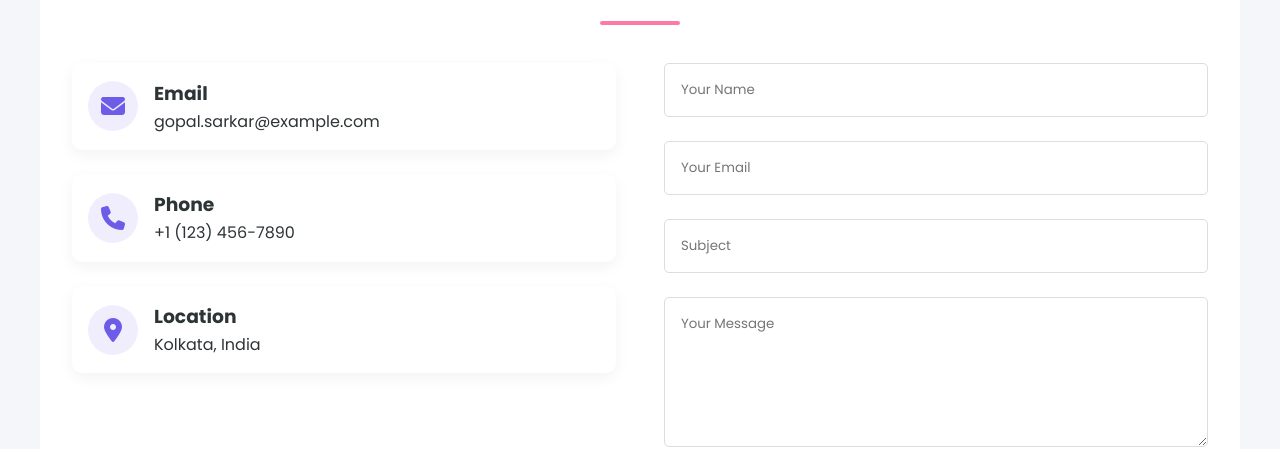
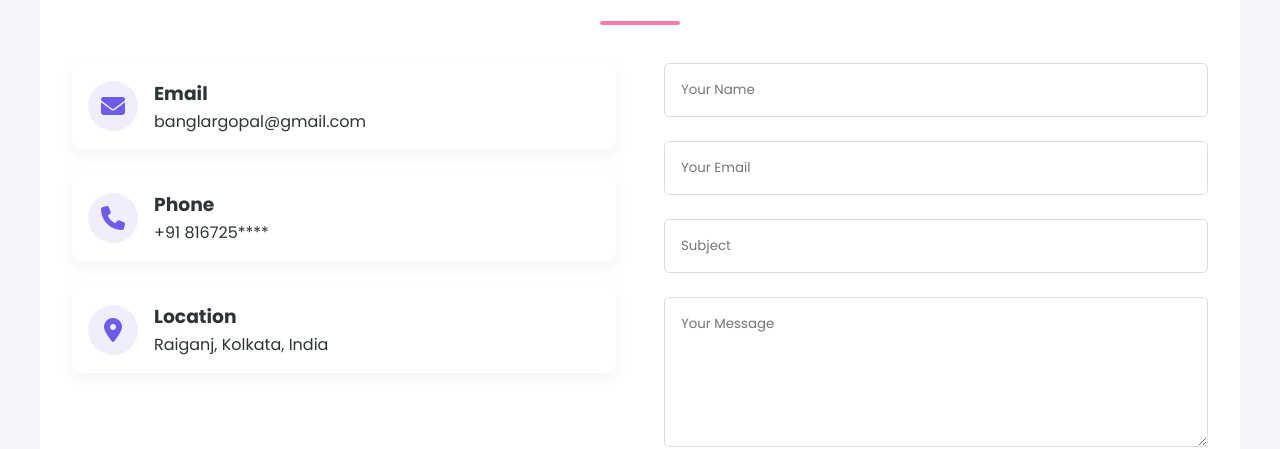
Before and after one commit to gopalsarkarr/Gopal_Protfolio, a plain HTML site: page index.html in a window 1280 px wide. Shown: the part 3097-3546 px from the top of the page. Drawn offline with nearby package versions, Linux system fonts and the light colour scheme; animation ran at ten frames a second.

Commit message:
update con't

```diff
--- a/index.html
+++ b/index.html
@@ -781,7 +781,7 @@
                     </div>
                     <div>
                         <h3>Email</h3>
-                        <p>gopal.sarkar@example.com</p>
+                        <p>banglargopal@gmail.com</p>
                     </div>
                 </div>
                 <div class="contact-card">
@@ -790,7 +790,7 @@
                     </div>
                     <div>
                         <h3>Phone</h3>
-                        <p>+1 (123) 456-7890</p>
+                        <p>+91 816725****</p>
                     </div>
                 </div>
                 <div class="contact-card">
@@ -799,7 +799,7 @@
                     </div>
                     <div>
                         <h3>Location</h3>
-                        <p>Kolkata, India</p>
+                        <p>Raiganj, Kolkata, India</p>
                     </div>
                 </div>
             </div>
```
